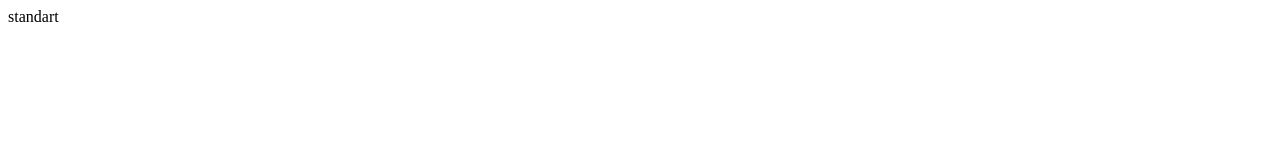
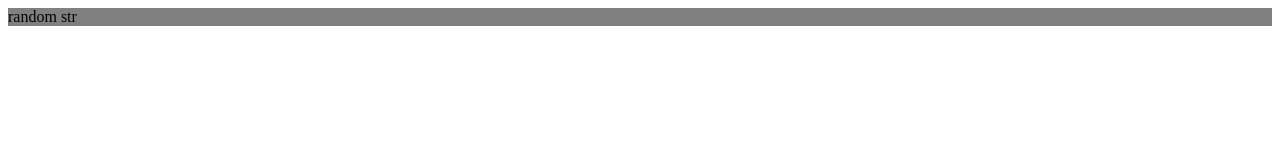
Before and after one commit to Double-Domination/book-shop, a plain HTML site: page index.html in a window 1280 px wide. Drawn offline with Linux system fonts and the light colour scheme.

Commit message:
feat: structure pt1

```diff
--- a/dom-factory.js
+++ b/dom-factory.js
@@ -1,11 +1,32 @@
-export function HTMLConverter(htmlString) {
-  const docFragment = document.createDocumentFragment();
+import { HTMLConverter } from './html-converter.js';
 
-  const parsedTemplate = document.createElement('template');
+// export type IDOMNodeConstructor = {
+//   tagName?: string;
+//   className?: string;
+//   nodeContent?: string;
+//   useTemplate?: string;
+// };
 
-  parsedTemplate.innerHTML = htmlString;
+export class DOMFactory {
+  constructor(DOMInitialParam) {
+    // this.domNode = ''; //empty dom enement
+    const el = document.createElement(DOMInitialParam?.tagName || 'div');
+    el.className = DOMInitialParam?.className || '';
+    el.textContent = DOMInitialParam?.nodeContent || '';
 
-  docFragment.append(parsedTemplate);
+    this.domNode = el;
 
-  return docFragment;
+    if (DOMInitialParam?.useTemplate) {
+      const constructedMarkup = HTMLConverter(DOMInitialParam.useTemplate);
+      this.domNode.appendChild(constructedMarkup);
+    }
+  }
+
+  destroyDomElement() {
+    this.domNode.remove();
+  }
+
+  renderElement(parentDomNode) {
+    parentDomNode.append(this.domNode);
+  }
 }
--- /dev/null
+++ b/html-converter.js
@@ -0,0 +1,11 @@
+export function HTMLConverter(htmlString) {
+  const docFragment = document.createDocumentFragment();
+
+  const parsedTemplate = document.createElement('template');
+
+  parsedTemplate.innerHTML = htmlString;
+
+  docFragment.append(parsedTemplate);
+
+  return docFragment;
+}
--- a/index.html
+++ b/index.html
@@ -11,12 +11,15 @@
     name="viewport"
     content="width=device-width, initial-scale=1.0"
   >
+  <link
+    rel="stylesheet"
+    href="styles.css"
+  >
   <title>DOM Factory</title>
 </head>
 
 <body>
   <div id="root">
-    <div>standart</div>
 
   </div>
   <script
--- a/index.js
+++ b/index.js
@@ -1,10 +1,28 @@
-import { HTMLConverter } from './dom-factory.js';
+import { HTMLConverter } from './html-converter.js';
+import { DOMFactory } from './dom-factory.js';
 
 const rootElement = document.getElementById('root');
 
-const particle = HTMLConverter('<p>first</p> <p>second</p> ');
+const testElement = new DOMFactory({
+  tagName: 'div',
+  className: 'rnd-class',
+  nodeContent: 'random str',
+});
+// rootElement.renderElement(testElement);
+testElement.renderElement(rootElement);
 
-rootElement.append(particle);
+// export class IndexPage extends DOMFactory {
+//   constructor() {
+//     super({
+//       tagName: 'div',
+//       calssName: 'indexpage',
+//     });
+//   }
+// }
+
+// const particle = HTMLConverter('<p>first</p> <p>second</p> ');
+
+// rootElement.append(particle);
 // const fragment = document.createDocumentFragment();
 
 // const parsedTemplate = document.createElement('template');
--- /dev/null
+++ b/styles.scss
@@ -0,0 +1,3 @@
+.rnd-class {
+  background-color: gray;
+}
```
Also changed, not shown: components/book-card/book-card.js (added), components/book-catalog/book-catalog.js (added), components/head/head.js (added), components/order-books/order-books.js (added), components/pop-up/popup.js (added), styles.css (added), 1 other file.
